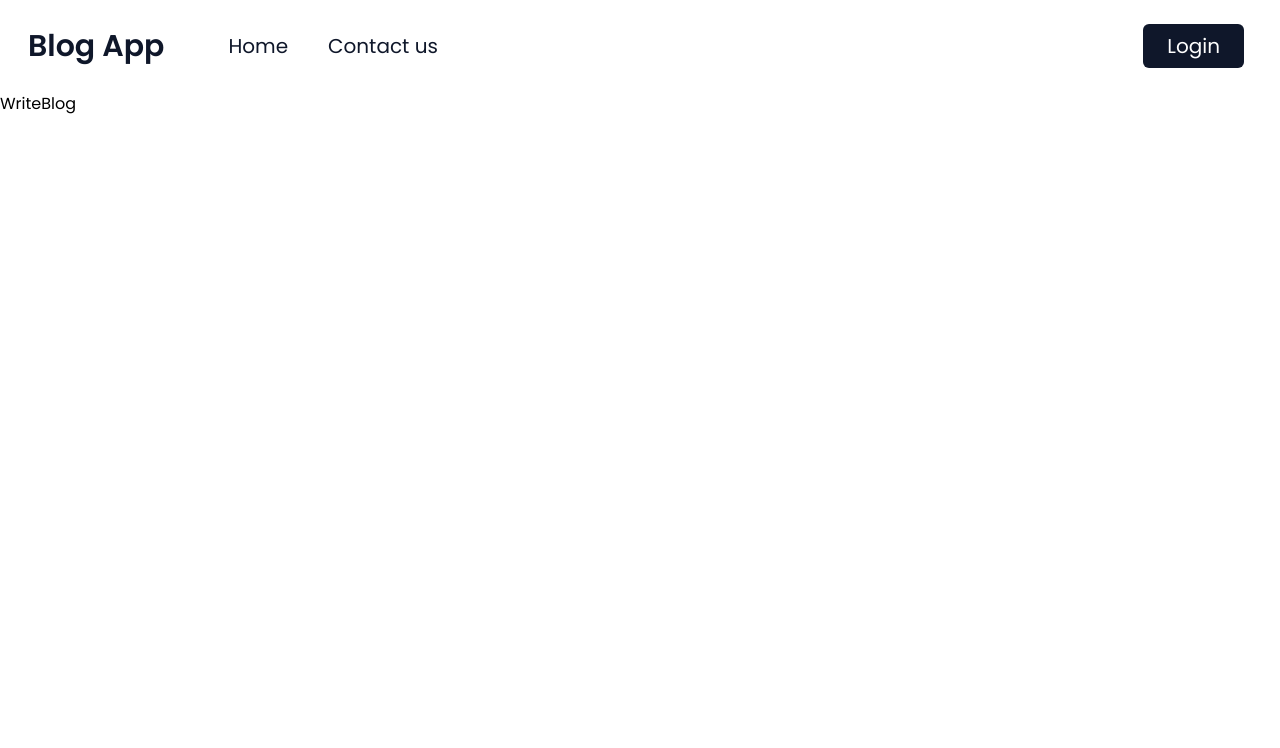
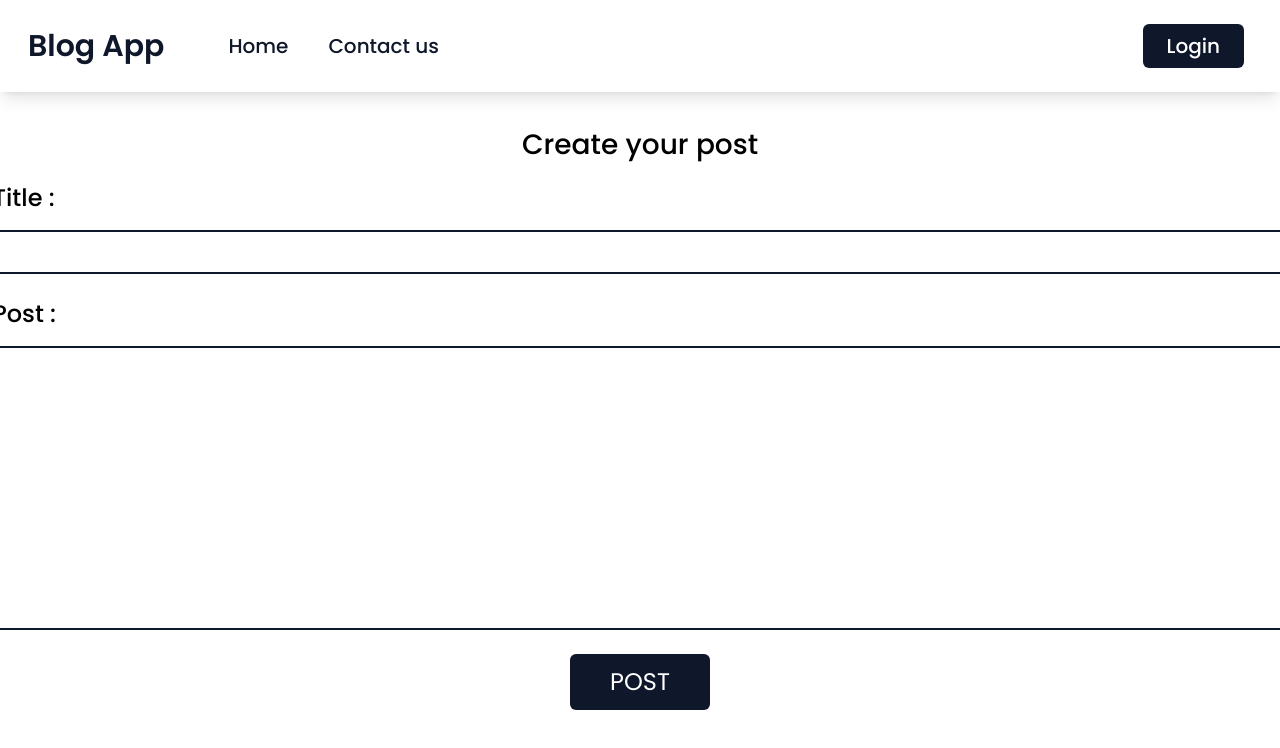
Before and after one commit to BibhavS/Blog-app, a React (Create React App) app: page /writeblog in a window 1280 px wide. Shown: the top 748 px of the page. Built offline with nearby package versions, Linux system fonts and the light colour scheme.

Commit message:
Read and write from firestore

```diff
--- a/package.json
+++ b/package.json
@@ -11,6 +11,7 @@
     "firebase": "^10.0.0",
     "react": "^18.2.0",
     "react-dom": "^18.2.0",
+    "react-icons": "^4.10.1",
     "react-router-dom": "^6.14.1",
     "react-scripts": "5.0.1",
     "web-vitals": "^2.1.4"
--- a/public/index.html
+++ b/public/index.html
@@ -3,7 +3,6 @@
   <head>
     <meta charset="utf-8" />
     <meta name="viewport" content="width=device-width, initial-scale=1" />
-    <meta name="theme-color" content="#000000" />
     <meta
       name="description"
       content="Web site created using create-react-app"
--- a/src/App.css
+++ b/src/App.css
@@ -9,3 +9,25 @@ body{
     margin: 0;
     padding: 0;
 }
+
+textarea{
+    resize: none;
+}
+
+::-webkit-scrollbar {
+    width: 10px;
+}
+
+::-webkit-scrollbar-track {
+    box-shadow: inset 0 0 4px grey;
+    border-radius: 8px;
+}
+
+::-webkit-scrollbar-thumb{
+    background: #475569;
+    border-radius: 8px;
+}
+
+::-webkit-scrollbar-thumb:hover {
+    background: #334155;
+  }
--- a/src/components/Home.js
+++ b/src/components/Home.js
@@ -1,7 +1,40 @@
-import React from 'react'
+import React, { useContext, useEffect, useState } from 'react';
+import { collection, getDocs } from 'firebase/firestore';
+import { db } from '../firebase-config';
+import { LogContext } from './LogContext';
 
 export default function Home() {
+  const [posts, setPosts] = useState([]);
+  const postsRef = collection(db, "Blogs");
+  const [isLogged] = useContext(LogContext);
+
+  useEffect(()=>{
+    const getData = async () =>{
+      const data = await getDocs(postsRef);
+      let docsData = data.docs.map(doc => ({...doc.data(), id: doc.id}));
+      setPosts(docsData);
+    }
+    getData();
+  }, []);
+
   return (
-    <div></div>
+    <>
+    <div className='mt-10'>
+      {!isLogged ? (<h4 className='text-center font-medium mb-8 text-2xl text-red-600'>You need to sign in to post your blog</h4>): null}
+      <div className='flex flex-col items-center'>
+          {posts.map((post, key) =>{
+            return (
+              <div className='rounded-xl shadow-xl w-1/2 mb-8 p-8 flex flex-col' key={key}>
+                 <div className='flex justify-between items-center'>
+                   <h1 className='leading-tight text-5xl font-medium '>{post.title}</h1>
+                 </div>
+                 <span className='mt-4 text-xl text-slate-700'>@{post.writer.name}</span>
+                 <p className='post max-h-[22rem] text-lg mt-8 text-justify overflow-auto pt-3 pr-3'>{post.content}</p>
+              </div>
+            )
+          })}
+      </div>
+    </div>
+    </>
   )
 }
--- a/src/components/Login.js
+++ b/src/components/Login.js
@@ -17,8 +17,8 @@ export default function Login() {
   }
   return (
     <>
-    <div className='mt-16 text-center'>
-      <h4 className='text-2xl'>Sign in with google to continue</h4>
+    <div className='mt-24 text-center'>
+      <h4 className='text-3xl font-medium'>Sign in with google to continue</h4>
       <button onClick={signUserIn} className='mt-10 text-lg bg-indigo-500 px-6 py-2  text-white rounded'>Sign in with Google</button>
     </div>
     </>
--- a/src/components/Navbar.js
+++ b/src/components/Navbar.js
@@ -17,7 +17,7 @@ export default function Navbar()
   }
   return (
      <>
-     <div className='py-6 px-3 text-slate-900 max-md:hidden'>
+     <div className='py-6 px-3 font-medium text-slate-900 max-md:hidden shadow-lg'>
         <div className='flex items-center justify-between'>
           <div className='flex items-center'>
             <h2 className='text-3xl ml-4 max-lg:text-2xl font-semibold'>Blog App</h2>
@@ -31,7 +31,7 @@ export default function Navbar()
               {!isLogged ? (
                 <Link to='/login'><button className='bg-slate-900 text-white py-2 px-6 rounded-md max-lg:py-1'>Login</button></Link>
               ) : (<div className='flex items-center'>
-                <p>Bibhav Shrestha</p>
+                <p>{auth.currentUser.displayName}</p>
                 <button onClick = {signUserOut} className='bg-slate-900 text-white py-2 px-6 rounded-md ml-6 max-lg:py-1'>Log out</button>
               </div>) }
           </div>
--- a/src/components/WriteBlog.js
+++ b/src/components/WriteBlog.js
@@ -1,7 +1,48 @@
-import React from 'react'
+import React, { useState } from 'react'
+import { addDoc, collection } from 'firebase/firestore'
+import { auth, db} from '../firebase-config'
+import { useNavigate } from 'react-router-dom';
 
 export default function WriteBlog() {
+  const [title, setTitle] = useState('');
+  const [content, setContent] = useState('');
+
+  const blogCollectionRef = collection(db, "Blogs")
+  let nav= useNavigate();
+  const createBlog = async () => {
+      await addDoc(blogCollectionRef,
+         {title,
+          content,
+          writer:{name: auth.currentUser.displayName, id:auth.currentUser.uid}
+        });
+        nav("/");
+        alert("The blog is posted successfully");
+  }
+
   return (
-    <div>WriteBlog</div>
+     <>
+     <div className='mt-8 flex flex-col items-center'>
+      <h3 className='text-[1.75rem] font-medium'>Create your post</h3>
+      <div className="flex flex-col mt-4">
+      <div>
+        <label className='text-2xl font-medium' htmlFor="title">Title : </label>
+        <input className='mt-4 p-2 w-full border-2 border-slate-900' type="text" onChange={
+          (e)=>{
+            setTitle(e.target.value);
+          }
+        }/>
+      </div>
+      <div className='mt-6 flex flex-col'>
+        <label className='text-2xl font-medium' htmlFor="">Post : </label>
+        <textarea className='p-2 mt-4 border-2 border-slate-900' name="textarea" rows= '11' cols='90' onChange={
+          (e)=>{
+            setContent(e.target.value);
+          }
+        }></textarea>
+      </div>
+      </div>
+      <button className='mt-6 bg-slate-900 text-2xl text-white py-3 px-10 rounded-md' onClick={createBlog}>POST</button>
+     </div>
+     </>
   )
 }
--- a/src/firebase-config.js
+++ b/src/firebase-config.js
@@ -1,6 +1,5 @@
 // Import the functions you need from the SDKs you need
 import { initializeApp } from "firebase/app";
-import { getAnalytics } from "firebase/analytics";
 import { getFirestore } from 'firebase/firestore';
 import {getAuth, GoogleAuthProvider} from 'firebase/auth'
 // TODO: Add SDKs for Firebase products that you want to use
@@ -20,7 +19,6 @@ const firebaseConfig = {
 
 // Initialize Firebase
 const app = initializeApp(firebaseConfig);
-const analytics = getAnalytics(app);
 
 export const db = getFirestore(app);
 export const auth = getAuth(app);
```
Also changed, not shown: 1 other file (tests, documents, lock files or other folders).
